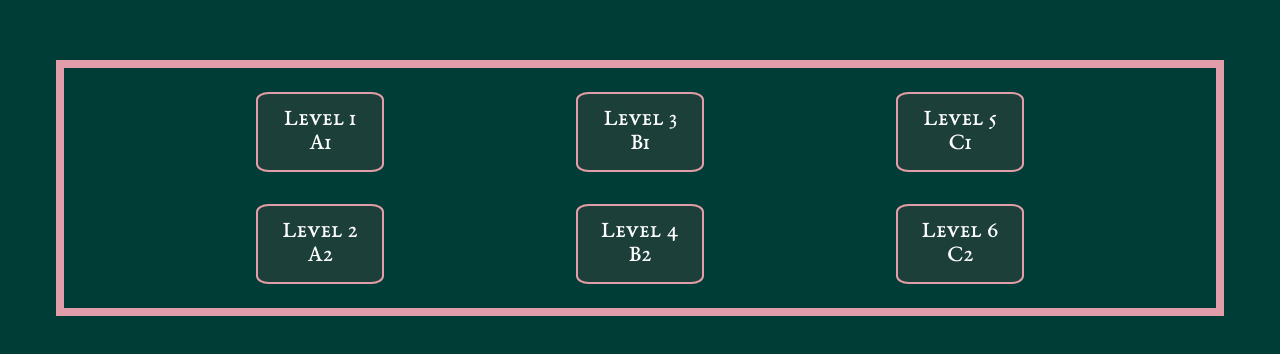
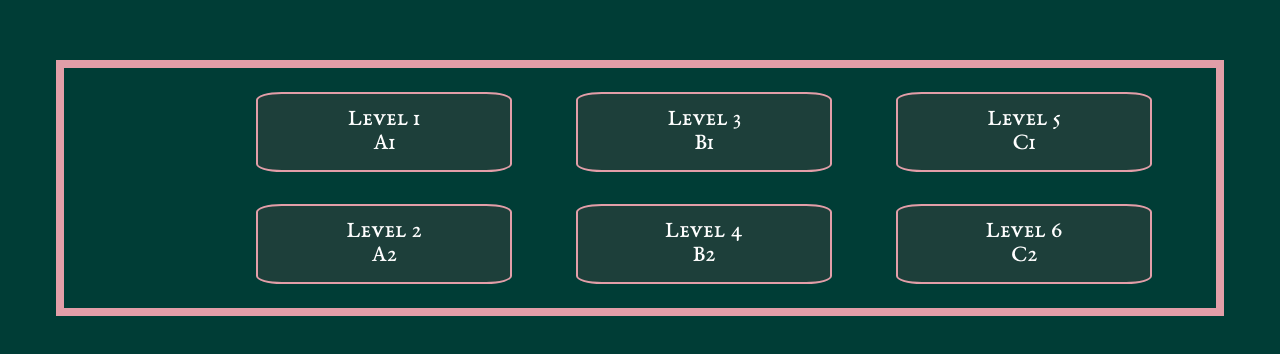
Before and after one commit to kaktuseducation/Korean, a plain HTML site: page list.html in a window 1280 px wide. Shown: the part 212-566 px from the top of the page. Drawn offline with Linux system fonts and the light colour scheme.

Commit message:
Update list.css

```diff
--- a/CSS/list.css
+++ b/CSS/list.css
@@ -31,7 +31,7 @@ body{
     background: #1d3f3a;
     border-radius: 10%;
     display: flex;
-    width: 10vw;
+    width: 20vw;
     height: 10vh;
     justify-content: center;
     align-items: center;
```
